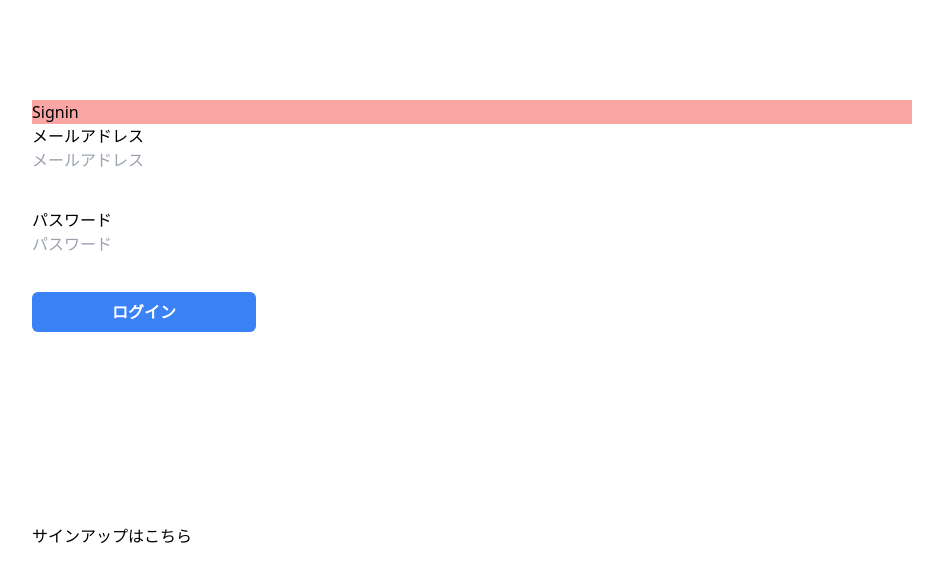
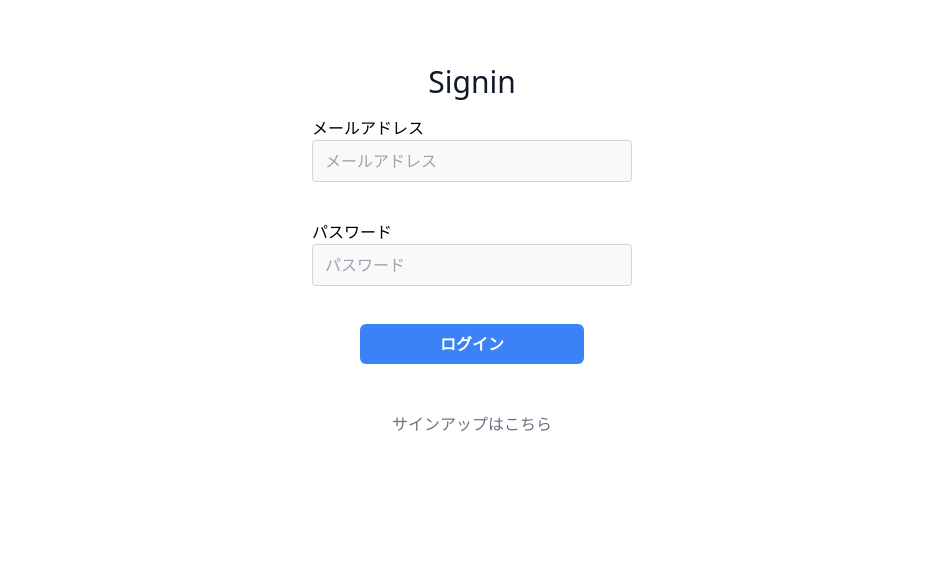
Before and after one commit to hiromu-saito/trip-note-front, a Vue app: page /signin in a window 1280 px wide. Shown: the top 582 px of the page, without its empty margins (168-1111 px from the left). Built offline with nearby package versions, Linux system fonts and the light colour scheme; no server answers.

Commit message:
fix singinView design

```diff
--- a/src/components/atoms/TripValidationInput.vue
+++ b/src/components/atoms/TripValidationInput.vue
@@ -6,13 +6,14 @@
       :rules="rules">
       <input
         v-model="inputValue"
+        class="w-full bg-gray-100 bg-opacity-50 rounded border border-gray-300 focus:border-indigo-500 focus:bg-white focus:ring-2 focus:ring-indigo-200 text-base outline-none text-gray-700 py-1 px-3 leading-8 transition-colors duration-200 ease-in-out"
         :type="inputType"
         :name="name"
         :placeholder="placeholder">
       <br>
       <span
         v-show="dispError"
-        class="validate-error">{{ errors[0] }}</span>
+        class="text-red-500 text-xs">{{ errors[0] }}</span>
     </validation-provider>
   </div>
 </template>
@@ -64,11 +65,3 @@ export default {
   }
 }
 </script>
-
-<style scoped>
-.validate-error{
-  color: red;
-  font-size: 0.6em;
-}
-
-</style>
--- a/src/components/moleclues/TripSigninForm.vue
+++ b/src/components/moleclues/TripSigninForm.vue
@@ -6,7 +6,7 @@
       @submit.prevent="onSignin">
       <label for="mailAddress">メールアドレス</label>
       <TripValidationForm
-        class="validate-form"
+        class="h-20"
         name="mailAddress"
         rules="email|required"
         input-type="text"
@@ -14,23 +14,25 @@
         :value.sync="mailAddress" />
       <label for="password">パスワード</label>
       <TripValidationForm
-        class="validate-form"
+        class="h-20"
         name="password"
         rules="required|minmax:8,20|numalpha"
         input-type="password"
         placeholder="パスワード"
         :value.sync="password" />
+      <div class="text-center">
         <TripButton
           :disabled="invalid || signinProgress"
-        button-style="bg-blue-500 text-white font-semibold py-2 px-8 w-56 rounded-md hover:bg-blue-600"
+          button-style="bg-blue-500  text-white font-semibold py-2 px-4 w-56 rounded-md hover:bg-blue-600"
           :label="buttonLabel"
           type="submit" />
-    </ValidationObserver>
         <p
           v-if="authError"
-      class="auth-error">
+          class="text-red-500 mt-4">
           メールアドレスまたはパスワードが正しくありません。
         </p>
+      </div>
+    </ValidationObserver>
   </div>
 </template>
 
@@ -90,10 +92,5 @@ export default {
 </script>
 
 <style scoped>
-.validate-form{
-  height: 60px;
-}
-.auth-error{
-  color: red;
-}
+
 </style>
--- a/src/components/template/TripSigninView.vue
+++ b/src/components/template/TripSigninView.vue
@@ -1,14 +1,18 @@
 <template>
-  <div class="signin-view">
-    <h1 class="bg-red-300">
+  <div class="signin-view w-1/2 m-auto mt-16">
+    <h1 class="sm:text-3xl text-2xl font-medium title-font mb-4 text-gray-900 text-center">
       Signin
     </h1>
-    <TripSigninForm
-      class="signin-form"
-      :signin="signin" />
-    <router-link to="/signup">
-      サインアップはこちら
-    </router-link>
+    <div class="w-1/2 m-auto">
+      <TripSigninForm
+        class="mb-12"
+        :signin="signin" />
+      <router-link
+        to="/signup"
+        class="text-center block  text-gray-500">
+        サインアップはこちら
+      </router-link>
+    </div>
   </div>
 </template>
 
@@ -36,13 +40,3 @@ export default {
   }
 }
 </script>
-
-<style scoped>
-.signin-view{
-  margin: 100px 200px;
-}
-.signin-form{
-  height: 400px;
-}
-
-</style>
```
Lines whose indentation alone changed are shown as unchanged.
